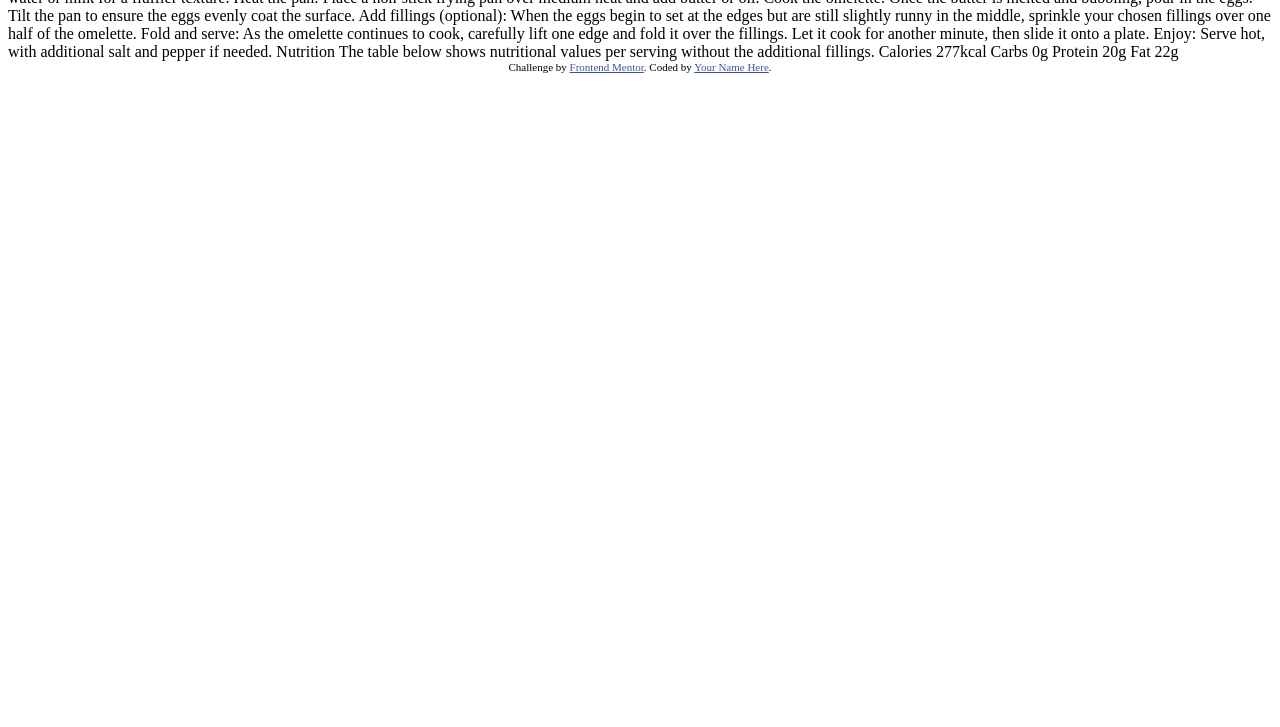
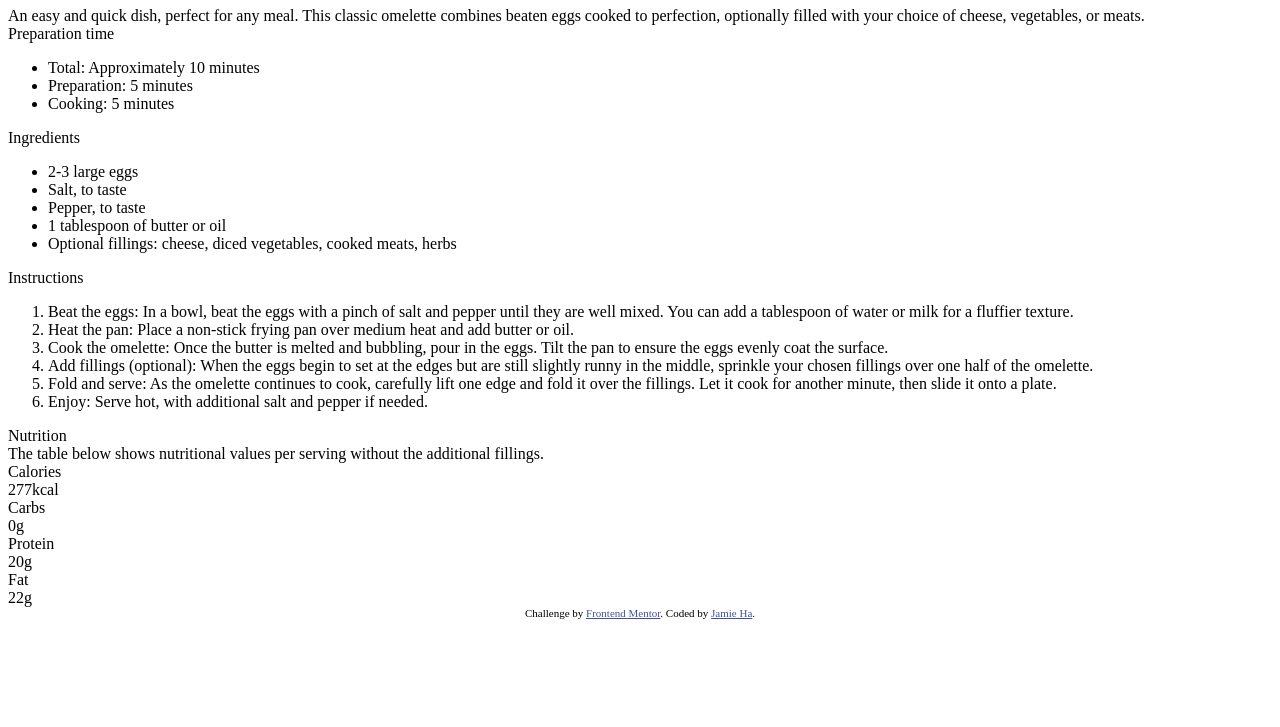
Before and after one commit to JamieHa8794/frontend-mentor-recipe, a plain HTML site: page index.html in a window 1280 px wide. Shown: the part 73-800 px from the top of the page. Drawn offline with Linux system fonts and the light colour scheme.

Commit message:
Add html tags

```diff
--- a/index.html
+++ b/index.html
@@ -1,72 +1,101 @@
 <!DOCTYPE html>
 <html lang="en">
   <head>
-  <meta charset="UTF-8">
-  <meta name="viewport" content="width=device-width, initial-scale=1.0"> <!-- displays site properly based on user's device -->
+    <meta charset="UTF-8" />
+    <meta name="viewport" content="width=device-width, initial-scale=1.0" />
+    <!-- displays site properly based on user's device -->
 
-  <link rel="stylesheet" href="./styles.css">
-  <link rel="icon" type="image/png" sizes="32x32" href="./assets/images/favicon-32x32.png">
-
+    <link rel="stylesheet" href="./styles.css" />
+    <link
+      rel="icon"
+      type="image/png"
+      sizes="32x32"
+      href="./assets/images/favicon-32x32.png"
+    />
     <title>Frontend Mentor | Recipe page</title>
   </head>
   <body>
+    <div class="section">
+      <h1>Simple Omelette Recipe</h1>
+      <div>
+        An easy and quick dish, perfect for any meal. This classic omelette
+        combines beaten eggs cooked to perfection, optionally filled with your
+        choice of cheese, vegetables, or meats.
+      </div>
+    </div>
 
-  Simple Omelette Recipe
-
-  An easy and quick dish, perfect for any meal. This classic omelette combines beaten eggs cooked
-  to perfection, optionally filled with your choice of cheese, vegetables, or meats.
-
-  Preparation time
-
-  Total: Approximately 10 minutes
-  Preparation: 5 minutes
-  Cooking: 5 minutes
-
-  Ingredients
-
-  2-3 large eggs
-  Salt, to taste
-  Pepper, to taste
-  1 tablespoon of butter or oil
+    <div class="section">
+      <div class="subtitle prep">Preparation time</div>
+      <ul>
+        <li>Total: Approximately 10 minutes</li>
+        <li>Preparation: 5 minutes</li>
+        <li>Cooking: 5 minutes</li>
+      </ul>
+    </div>
+    <div class="section">
+      <div class="subtitle">Ingredients</div>
+      <ul>
+        <li>2-3 large eggs</li>
+        <li>Salt, to taste</li>
+        <li>Pepper, to taste</li>
+        <li>1 tablespoon of butter or oil</li>
+        <li>
           Optional fillings: cheese, diced vegetables, cooked meats, herbs
-
-  Instructions
-
-  Beat the eggs: In a bowl, beat the eggs with a pinch of salt and pepper until they are well mixed.
-  You can add a tablespoon of water or milk for a fluffier texture.
-
-  Heat the pan: Place a non-stick frying pan over medium heat and add butter or oil.
-
-  Cook the omelette: Once the butter is melted and bubbling, pour in the eggs. Tilt the pan to ensure
-  the eggs evenly coat the surface.
-
-  Add fillings (optional): When the eggs begin to set at the edges but are still slightly runny in the
-  middle, sprinkle your chosen fillings over one half of the omelette.
-
-  Fold and serve: As the omelette continues to cook, carefully lift one edge and fold it over the
-  fillings. Let it cook for another minute, then slide it onto a plate.
-
-  Enjoy: Serve hot, with additional salt and pepper if needed.
-
-  Nutrition
-
-  The table below shows nutritional values per serving without the additional fillings.
-
-  Calories
-  277kcal
-
-  Carbs
-  0g
-
-  Protein
-  20g
-
-  Fat
-  22g
+        </li>
+      </ul>
+    </div>
+    <div class="section">
+      <div class="subtitle">Instructions</div>
+      <ol>
+        <li>
+          Beat the eggs: In a bowl, beat the eggs with a pinch of salt and
+          pepper until they are well mixed. You can add a tablespoon of water or
+          milk for a fluffier texture.
+        </li>
+        <li>
+          Heat the pan: Place a non-stick frying pan over medium heat and add
+          butter or oil.
+        </li>
+        <li>
+          Cook the omelette: Once the butter is melted and bubbling, pour in the
+          eggs. Tilt the pan to ensure the eggs evenly coat the surface.
+        </li>
+        <li>
+          Add fillings (optional): When the eggs begin to set at the edges but
+          are still slightly runny in the middle, sprinkle your chosen fillings
+          over one half of the omelette.
+        </li>
+        <li>
+          Fold and serve: As the omelette continues to cook, carefully lift one
+          edge and fold it over the fillings. Let it cook for another minute,
+          then slide it onto a plate.
+        </li>
+        <li>Enjoy: Serve hot, with additional salt and pepper if needed.</li>
+      </ol>
+    </div>
+    <div class="section">
+      <div class="subtitle">Nutrition</div>
+      <div>
+        The table below shows nutritional values per serving without the
+        additional fillings.
+      </div>
+      <div class="nutrition-table">
+        <div class="nutrition-item">Calories</div>
+        <div class="nutrition-item">277kcal</div>
+        <div class="nutrition-item">Carbs</div>
+        <div class="nutrition-item">0g</div>
+        <div class="nutrition-item">Protein</div>
+        <div class="nutrition-item">20g</div>
+        <div class="nutrition-item">Fat</div>
+        <div class="nutrition-item">22g</div>
+      </div>
+    </div>
 
     <div class="attribution">
-    Challenge by <a href="https://www.frontendmentor.io?ref=challenge" target="_blank">Frontend Mentor</a>.
-    Coded by <a href="#">Your Name Here</a>.
+      Challenge by
+      <a href="https://www.frontendmentor.io?ref=challenge" target="_blank"
+        >Frontend Mentor</a
+      >. Coded by <a href="#">Jamie Ha</a>.
     </div>
   </body>
 </html>
```
Lines whose indentation alone changed are shown as unchanged.
